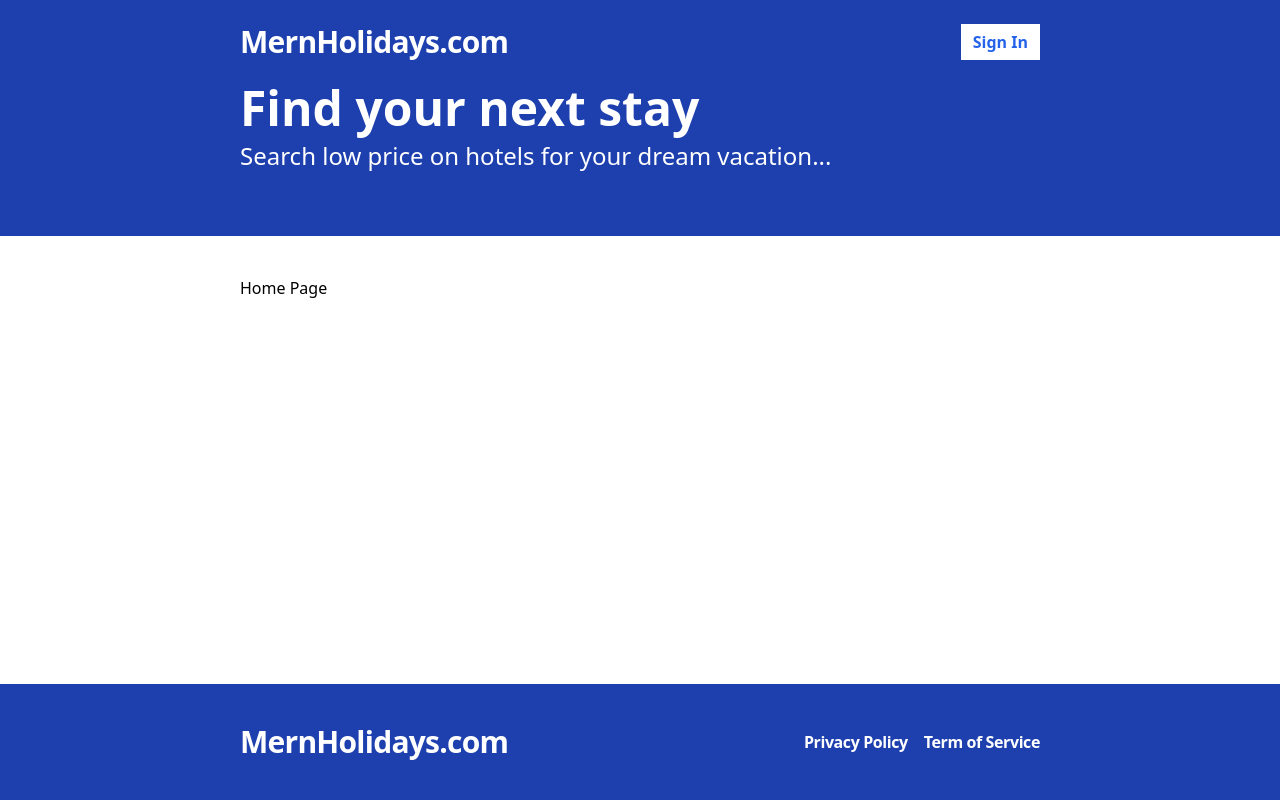
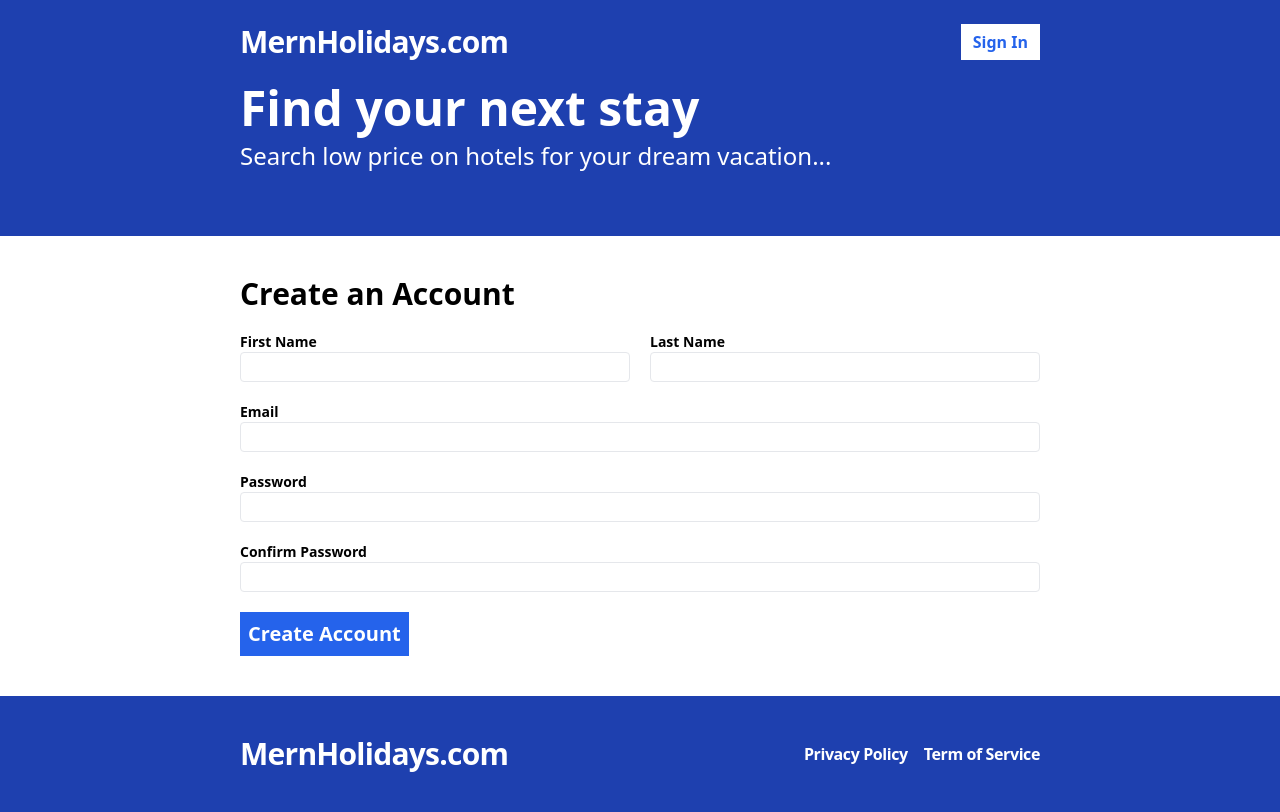
Before and after one commit to nitindahiya-dev/booking-app, a React (Vite) app in the folder frontend/: page /register in a window 1280 px wide. Before the commit this address led to /. Built offline with nearby package versions, Linux system fonts and the light colour scheme; no server answers.

Commit message:
registration from complete

```diff
--- a/frontend/package.json
+++ b/frontend/package.json
@@ -12,6 +12,8 @@
   "dependencies": {
     "react": "^18.2.0",
     "react-dom": "^18.2.0",
+    "react-hook-form": "^7.51.1",
+    "react-query": "^3.39.3",
     "react-router-dom": "^6.22.3"
   },
   "devDependencies": {
--- a/frontend/src/App.tsx
+++ b/frontend/src/App.tsx
@@ -1,5 +1,6 @@
 import { BrowserRouter as Router, Navigate, Route, Routes } from "react-router-dom"
 import Layout from "./layouts/Layout"
+import Register from "./pages/Register"
 
 const App = () => {
   return (
@@ -11,6 +12,9 @@
         <Route path="/search" element={<Layout>
           <p>Search Page</p>
         </Layout>} />
+        <Route path="/register" element={<Layout>
+          <Register />
+        </Layout>} />
         <Route path="*" element={<Navigate to="/" />} />
       </Routes>
     </Router>
--- /dev/null
+++ b/frontend/src/api-client.ts
@@ -0,0 +1,19 @@
+import { RegisterFormData } from "./pages/Register"
+
+const API_BASE_URL = import.meta.env.VITE_API_BASE_URL;
+
+export const register = async (formData: RegisterFormData) => {
+    const response = await fetch(`${API_BASE_URL}/api/users/register`, {
+        method: "POST",
+        headers: {
+            "Content-Type": "application/json",
+        },
+        body: JSON.stringify(formData),
+    });
+
+    const responseBody = await response.json();
+
+    if(!response.ok){
+        throw new Error(responseBody.message);
+    }
+};
--- a/frontend/src/main.tsx
+++ b/frontend/src/main.tsx
@@ -2,9 +2,20 @@
 import ReactDOM from 'react-dom/client'
 import App from './App.tsx'
 import './index.css'
+import { QueryClient, QueryClientProvider } from 'react-query'
+
+const queryClient = new QueryClient({
+  defaultOptions: {
+    queries: {
+      retry: 0,
+    },
+  },
+});
 
 ReactDOM.createRoot(document.getElementById('root')!).render(
   <React.StrictMode>
-    <App />
-  </React.StrictMode>,
-)
+    <QueryClientProvider client={queryClient}>
+      <App />
+    </QueryClientProvider>
+  </React.StrictMode>
+);
--- /dev/null
+++ b/frontend/src/pages/Register.tsx
@@ -0,0 +1,87 @@
+import { useForm } from "react-hook-form";
+import { useMutation } from "react-query";
+import * as apiClient from "../api-client";
+
+
+export type RegisterFormData = {
+    firstName: string;
+    lastName: string;
+    email: string;
+    password: string;
+    confirmPassword: string;
+};
+
+ const Register = () => {
+
+    const { register, watch, handleSubmit, formState:{errors} } = useForm<RegisterFormData>();
+
+    const mutation = useMutation(apiClient.register, {
+        onSuccess: () => {
+            console.log("registration succesful")
+        },
+        onError: (error : Error) => {
+            console.log(error.message)
+        },
+    });
+
+    const onSubmit = handleSubmit((data) => {
+        mutation.mutate(data);
+    });
+
+
+    return (
+        <form className="flex flex-col gap-5" onSubmit={onSubmit}>
+            <h2 className="text-3xl font-bold">Create an Account</h2>
+            <div className="flex flex-col md:flex-row gap-5">
+                <label className="text-grey-700 text-sm font-bold flex-1">
+                    First Name
+                    <input className="border rounded w-full py-1 px-2 font-normal" {...register("firstName", { required: "This field is required*" })} />
+                    {errors.firstName && (
+                        <span className="text-red-500 font-bold">{errors.firstName.message}</span>
+                    )}
+                </label>
+                <label className="text-grey-700 text-sm font-bold flex-1">
+                    Last Name
+                    <input className="border rounded w-full py-1 px-2 font-normal" {...register("lastName", { required: "This field is required" })} />
+                    {errors.lastName && (
+                        <span className="text-red-500 font-bold">{errors.lastName.message}</span>
+                    )}
+                </label>
+            </div>
+            <label className="text-grey-700 text-sm font-bold flex-1">
+                Email
+                <input type="email" className="border rounded w-full py-1 px-2 font-normal" {...register("email", { required: "This field is required" })} />
+                {errors.email && (
+                    <span className="text-red-500 font-bold">{errors.email.message}</span>
+                )}
+            </label>
+            <label className="text-grey-700 text-sm font-bold flex-1">
+                Password
+                <input type="password" className="border rounded w-full py-1 px-2 font-normal" {...register("password", { required: "This field is required", minLength: { value: 5, message: "Password must be at least 5 characters long" } })} />
+                {errors.password && (
+                        <span className="text-red-500 font-bold">{errors.password.message}</span>
+                    )}
+            </label>
+            <label className="text-grey-700 text-sm font-bold flex-1">
+                Confirm Password
+                <input type="password" className="border rounded w-full py-1 px-2 font-normal" {...register("confirmPassword", {
+                    validate: (val) => {
+                        if (!val) return "This field is required";
+                        else if (watch("password") !== val) return "Your passwords do not match";
+                        return true;
+                    }
+                })} />
+                {errors.confirmPassword && (
+                        <span className="text-red-500 font-bold">{errors.confirmPassword.message}</span>
+                    )}
+            </label>
+            <span>
+                <button type="submit" className="bg-blue-600 text-white p-2 font-bold hover:bg-grey-500 text-xl">
+                    Create Account
+                </button>
+            </span>
+        </form>
+    );
+};
+
+export default Register;
--- a/frontend/tailwind.config.js
+++ b/frontend/tailwind.config.js
@@ -1,14 +1,13 @@
 /** @type {import('tailwindcss').Config} */
 export default {
-  content: [
-    "./index.html",
-    "./src/**/*.{js,ts,jsx,tsx}",
-  ],
+  content: ["./index.html", "./src/**/*.{js,ts,jsx,tsx}"],
   theme: {
     extend: {},
     container: {
-      padding: "15rem",
+      padding: {
+        md: "15rem",
+      },
     },
   },
   plugins: [],
-}
+};
```
Also changed, not shown: 2 other files (tests, documents, lock files or other folders).
